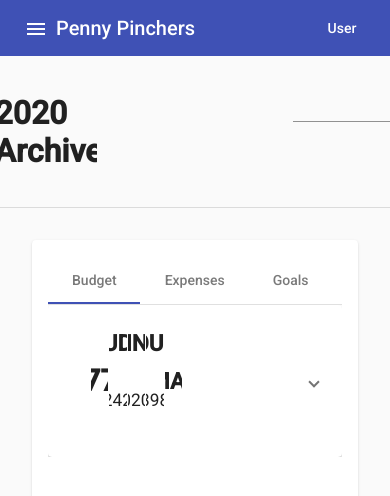
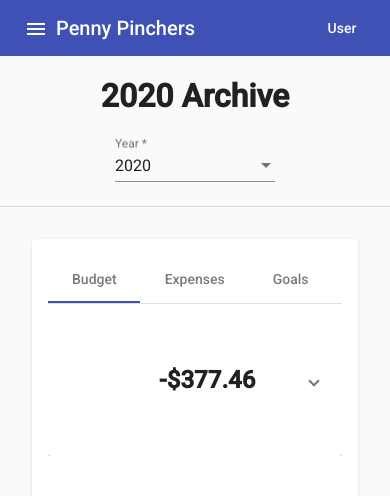
Before and after one commit to anngo14/PennyPinchers, an Angular app: page /archive in a window 390 px wide. Shown: the top 496 px of the page. Built offline with nearby package versions, Linux system fonts and the light colour scheme.

Commit message:
added media queries for budget tab of archive page

```diff
--- a/src/app/archive/archive.component.css
+++ b/src/app/archive/archive.component.css
@@ -1,10 +1,24 @@
 .archiveCard{
     margin: 2em;
     height: 55em;
-    width: 100%;
+}
+.headerContainer{
+    height: 150px;
+    display: flex;
+    flex-direction: row;
+    justify-content: space-between;
+    align-items: center;
+}
+.header{
+    margin-left: 8em;
+}
+.yearSelectContainer{
+    margin-right: 5em;
+    position: relative;
+    height: 100%;
 }
 .yearSelect{
-    margin-top: 2em;
+    margin-top: 1.5em;
     width: 20em;
 }
 .archiveContent{
@@ -23,22 +37,39 @@
     font-size: 62pt;
     color: #FFF864;
 }
-.archiveItem{
+.collapsedArchiveItem{
+    display: flex;
+    flex-direction: row;
+    align-items: center;
     width: 100%;
-    height: 152px;
+    height: 150px;
+}
+.arrow{
+    margin-left: 2em;
+    width: 5em;
+}
+.profitContainer{
+    width: 10em;
+    text-align: center;
+}
+.collapsedArchiveHeaderItem{
+    display: flex;
+    flex-direction: column;
+    align-items: center;
+    height: 100%;
+    width: 10em;
+}
+.monthContainer{
+    width: 10em;
+    text-align: center;
 }
 .budgetQuick{
-    position: absolute;
-    top: 0;
-    margin: 0;
-    margin-top: 0.5em;
     font-size: 13pt;
 }
 .budgetPieChartCard{
     height: 90%;
-    width: 90%;
+    width: 844px;
     margin: 1em;
-    margin-top: 2em;
 }
 .collapsedHeader{
     width: 300px;
@@ -104,16 +135,18 @@
     width: 8em;
 }
 .overviewBudgetContent{
-    width: 100%;
+    width: 872px;
     height: 490px;
-    margin: 1em;
 }
 #budgetPieChart{
     width: 100%;
     height: 100%;
 }
 .expandedBudgetCard{
-    height: 520px;
+    width: 1720px;
+    height: 500px;
+    display: flex;
+    flex-direction: row;
 }
 .expandedContent{
     height: 550px;
@@ -135,7 +168,7 @@
 }
 .goalList{
     padding: 1em;
-    width: 65%;
+    width: 1020px;
     height: 90%;
     overflow-y: auto;
     -ms-overflow-style: none;
@@ -169,3 +202,183 @@
 #goalProgressBar{
     width: 25em;
 }
+@media(max-width: 1900px){
+    .expandedBudgetCard{
+        width: 90%;
+        flex-direction: column;
+        justify-content: flex-start;
+        align-items: center;
+        overflow-y: auto;
+        overflow-x: hidden;
+    }
+    .budgetPieChartCard{
+        height: 490px;
+        width: 844px;
+    }
+    .goalList{
+        width: 75%;
+    }
+}
+@media(max-width: 1094px){
+    .budgetPieChartCard{
+        width: 600px;
+        height: 400px;
+    }
+    .overviewBudgetContent{
+        width: 85%;
+    }
+}
+@media(max-width: 980px){
+    .arrow{
+        margin-left: 0;
+    }
+    .collapsedArchiveHeaderItem{
+        width: 8em;
+    }
+    .collapsedHeader{
+        width: 5em;
+    }
+    .collapsedDescription{
+        width: 2em;
+    }
+}
+@media(max-width: 845px){
+    .yearSelect{
+        width: 10em;
+    }
+    .monthContainer{
+        text-align: left;
+    }
+}
+@media(max-width: 797px){
+    .collapsedArchiveHeaderItem{
+        width: 6em;
+    }
+    .budgetQuick{
+        font-size: 12pt;
+    }
+    .profitContainer{
+        width: 8em;
+    }
+    .profitContainer > h1{
+        font-size: 18pt;
+    }
+}
+@media(max-width: 675px){
+    .collapsedArchiveHeaderItem{
+        display: none;
+    }
+    .budgetPieChartCard{
+        width: 500px;
+        height: 320px;
+    }
+}
+@media(max-width: 640px){
+    .collapsedDescription2{
+        display: none;
+    }
+}
+@media(max-width: 600px){
+    .header{
+        margin-left: 2em;
+    }
+    .budgetPieChartCard{
+        width: 300px;
+        height: 200px;
+    }
+    .expandedHeader{
+        flex-direction: column;
+    }
+    .expandedHeader h2{
+        margin-right: 0;
+    }
+}
+@media(max-width: 550px){
+    .overviewBudgetListHeader{
+        font-size: 18pt;
+    }
+    .overviewBudgetListDescription{
+        font-size: 18pt;
+    }
+}
+@media(max-width: 490px){
+    .headerContainer{
+        flex-direction: column;
+        justify-content: center;
+        align-items: center;
+    }
+    .header{
+        margin-left: 0;
+    }
+    .yearSelect{
+        margin-top: 0;
+    }
+    .yearSelectContainer{
+        margin-right: 0;
+    }
+    .expandedBudgetCard{
+        width: 85%;
+    }
+    .overviewBudgetListHeader{
+        font-size: 14pt;
+    }
+    .overviewBudgetListDescription{
+        font-size: 14pt;
+    }
+    .collapsedHeader{
+        font-size: 18pt;
+    }
+    .collapsedDescription{
+        font-size: 12pt;
+    }
+    .unallocatedContainer{
+        display: flex;
+        flex-direction: column;
+        align-items: center;
+        justify-content: center;
+    }
+}
+@media(max-width: 450px){
+    .overviewBudgetListItem{
+        width: 10em;
+        padding-right: 1em;
+    }
+    .overviewBudgetContentContainer{
+        overflow-x: auto;
+    }
+    .collapsedHeader{
+        font-size: 14pt;
+    }
+
+}
+@media(max-width: 400px){
+    .monthContainer{
+        display: none;
+    }
+    .collapsedHeader{
+        width: 3em;
+    }
+}
+@media(max-width: 368px){
+    .expandedBudgetCard{
+        width: 80%;
+    }
+    .collapsedDescription{
+        display: none;
+    }
+}
+@media(max-width: 350px){
+    .arrow{
+        margin-left: -1em;
+    }
+    .profitContainer{
+        width: 6em;
+    }
+    .profitContainer > h1{
+        font-size: 14pt;
+    }
+    .budgetPieChartCard{
+        width: 250px;
+        height: 170px;
+    }
+}
--- a/src/app/archive/archive.component.html
+++ b/src/app/archive/archive.component.html
@@ -1,69 +1,62 @@
-<mat-grid-list cols="4" rowHeight="75px">
-    <mat-grid-tile rowspan='2'>
+<div class='headerContainer'>
+    <div class='header'>
         <h1>{{selectedYear}} Archive</h1>
-    </mat-grid-tile>
-    <mat-grid-tile colspan='2'></mat-grid-tile>
-    <mat-grid-tile>
-        <mat-form-field class="yearSelect">
+    </div>
+    <div class='yearSelectContainer'>
+        <mat-form-field class='yearSelect'>
             <mat-label>Year</mat-label>
-            <mat-select required [(value)]="selectedYear">
-                <mat-option *ngFor="let year of pastYears" [value]="year">{{year}}</mat-option>
+            <mat-select required [(value)]='selectedYear'>
+                <mat-option *ngFor='let year of pastYears' [value]='year'>{{year}}</mat-option>
             </mat-select>
         </mat-form-field>
-    </mat-grid-tile>
-    <mat-grid-tile colspan='3'></mat-grid-tile>
-  </mat-grid-list>
+    </div>
+</div>
 <mat-divider></mat-divider>
-<mat-grid-list cols='1' rowHeight='61em'>
-    <mat-grid-tile>
-        <mat-card class="archiveCard">
+<mat-card class='archiveCard'>
     <mat-tab-group>
         <mat-tab label='Budget'>
             <mat-accordion>
                 <mat-expansion-panel>
                     <mat-expansion-panel-header collapsedHeight="152px" expandedHeight="152px">
                         <mat-panel-title>
-                                    <div class='archiveItem'>
-                                        <mat-grid-list cols='12' rowHeight='75px'>
-                                            <mat-grid-tile rowspan='2'>
+                            <div class='collapsedArchiveItem'>
                                 <div class='arrow'>
                                     <mat-icon *ngIf="budgetProfit > 0; else secondCheck" id='positiveTrend'>keyboard_arrow_up</mat-icon>
                                     <ng-template #secondCheck><mat-icon *ngIf="budgetProfit < 0; else thirdCheck" id='negativeTrend'>keyboard_arrow_down</mat-icon></ng-template>
                                     <ng-template #thirdCheck><mat-icon id='noTrend'>remove</mat-icon></ng-template>
                                 </div>
-                                            </mat-grid-tile>
-                                            <mat-grid-tile rowspan='2'>
+                                <div class='profitContainer'>
                                     <h1>{{budgetProfit | currency}}</h1>
-                                            </mat-grid-tile>
-                                            <mat-grid-tile rowspan='1'>
+                                </div>
+                                <div class='collapsedArchiveHeaderItem'>
                                     <h2>BUDG</h2>
-                                            </mat-grid-tile>
-                                            <mat-grid-tile><h2>IN</h2></mat-grid-tile>
-                                            <mat-grid-tile><h2>OUT</h2></mat-grid-tile>
-                                            <mat-grid-tile rowspan='2'>
+                                    <p class='budgetQuick'>{{budgetAmount | currency}}</p>
+                                </div>
+                                <div class='collapsedArchiveHeaderItem'>
+                                    <h2>IN</h2>
+                                    <p class='budgetQuick'>{{budgetIncome | currency}}</p>
+                                </div>
+                                <div class='collapsedArchiveHeaderItem'>
+                                    <h2>OUT</h2>
+                                    <p class='budgetQuick'>{{budgetOut | currency}}</p>
+                                </div>
+                                <div class='monthContainer'>
                                     <h2>{{budgetMonth}}</h2>
-                                            </mat-grid-tile>
-                                            <mat-grid-tile colspan='6' rowspan='2'></mat-grid-tile>
-                                            <mat-grid-tile><p class='budgetQuick'>{{budgetAmount | currency}}</p></mat-grid-tile>
-                                            <mat-grid-tile><p class='budgetQuick'>{{budgetIncome | currency}}</p></mat-grid-tile>
-                                            <mat-grid-tile><p class='budgetQuick'>{{budgetOut | currency}}</p></mat-grid-tile>
-                                        </mat-grid-list>
+                                </div>
                             </div>
                         </mat-panel-title>
                     </mat-expansion-panel-header>
                 <!--Expanded Content-->
                 <div class='expandedContent'>
+                    <mat-grid-list cols='1' rowHeight='550px'>
+                        <mat-grid-tile>
                             <mat-card class='expandedBudgetCard'>
-                                <mat-grid-list cols='3' rowHeight="520px">
-                                    <mat-grid-tile>
                                 <mat-card class='budgetPieChartCard'>
-                                            <canvas #budgetPieChart id='budgetPieChart' width="600px" height="520px"></canvas>
+                                    <canvas #budgetPieChart id='budgetPieChart' width="800px" height="500px"></canvas>
                                 </mat-card>
-                                    </mat-grid-tile>
-                                    <mat-grid-tile colspan='2'>
                                 <div class='overviewBudgetContent'>
                                     <mat-accordion>
-                                                <mat-expansion-panel (opened)='drawDetailedPie(0)' (closed)='drawOriginalPie()'>
+                                        <mat-expansion-panel (opened)='drawDetailedPie(0)' (closed)='drawOriginalPie()' class='overviewBudgetContentContainer'>
                                             <mat-expansion-panel-header collapsedHeight='75px' expandedHeight='75px'>
                                                 <mat-panel-title>
                                                     <div class='collapsedItem'>
@@ -81,7 +74,7 @@
                                             </mat-expansion-panel-header>
                                             <div class='expandedHeader'>
                                                 <h2>Categories</h2>
-                                                        <div class='unalloctedContainer'>
+                                                <div class='unallocatedContainer'>
                                                     <span id='unallocatedHeading'>Unallocated: &nbsp;</span>
                                                     <span id='unallocatedAmt'>{{needsUnallocated | currency}}</span>
                                                 </div>
@@ -99,7 +92,7 @@
                                                 </mat-list-item>
                                             </mat-list>
                                         </mat-expansion-panel>
-                                                <mat-expansion-panel (opened)='drawDetailedPie(1)' (closed)='drawOriginalPie()'>
+                                        <mat-expansion-panel (opened)='drawDetailedPie(1)' (closed)='drawOriginalPie()' class='overviewBudgetContentContainer'>
                                             <mat-expansion-panel-header collapsedHeight='75px' expandedHeight='75px'>
                                                 <mat-panel-title>
                                                     <div class='collapsedItem'>
@@ -117,7 +110,7 @@
                                             </mat-expansion-panel-header>
                                             <div class='expandedHeader'>
                                                 <h2>Categories</h2>
-                                                        <div class='unalloctedContainer'>
+                                                <div class='unallocatedContainer'>
                                                     <span id='unallocatedHeading'>Unallocated: &nbsp;</span>
                                                     <span id='unallocatedAmt'>{{wantsUnallocated | currency}}</span>
                                                 </div>
@@ -135,7 +128,7 @@
                                                 </mat-list-item>
                                             </mat-list>
                                         </mat-expansion-panel>
-                                                <mat-expansion-panel (opened)='drawDetailedPie(2)' (closed)='drawOriginalPie()'>
+                                        <mat-expansion-panel (opened)='drawDetailedPie(2)' (closed)='drawOriginalPie()' class='overviewBudgetContentContainer'>
                                             <mat-expansion-panel-header collapsedHeight='75px' expandedHeight='75px'>
                                                 <mat-panel-title>
                                                     <div class='collapsedItem'>
@@ -153,7 +146,7 @@
                                             </mat-expansion-panel-header>
                                             <div class='expandedHeader'>
                                                 <h2>Categories</h2>
-                                                        <div class='unalloctedContainer'>
+                                                <div class='unallocatedContainer'>
                                                     <span id='unallocatedHeading'>Unallocated: &nbsp;</span>
                                                     <span id='unallocatedAmt'>{{savingUnallocated | currency}}</span>
                                                 </div>
@@ -188,9 +181,6 @@
                                             </mat-expansion-panel-header>
                                             <div class='expandedHeader'>
                                                 <h2>Categories</h2>
-                                                        <mat-chip-list>
-                                                            <mat-chip (click)='openUncategorizedDialog()'>Add a New Uncategorized Category +</mat-chip>
-                                                        </mat-chip-list>
                                             </div>
                                             <mat-list>
                                                 <mat-list-item *ngFor='let c of BudgetObject.categories[3].items'>
@@ -208,9 +198,9 @@
                                         </mat-expansion-panel>
                                     </mat-accordion>
                                 </div>
+                            </mat-card>
                         </mat-grid-tile>
                     </mat-grid-list>
-                            </mat-card>
                 </div>
                 </mat-expansion-panel>
             </mat-accordion>
@@ -220,38 +210,37 @@
                 <mat-expansion-panel >
                     <mat-expansion-panel-header collapsedHeight="152px" expandedHeight="152px">
                         <mat-panel-title>
-                                    <div class='archiveItem'>
-                                        <mat-grid-list cols='12' rowHeight='75px'>
-                                            <mat-grid-tile rowspan='2'>
+                            <div class='collapsedArchiveItem'>
                                 <div class='arrow'>
-                                                    <mat-icon *ngIf='spendingProfit > 0; else secondCheck2' id='positiveTrend'>keyboard_arrow_up</mat-icon>
-                                                    <ng-template #secondCheck2><mat-icon *ngIf='spendingProfit < 0; else thirdCheck2' id='negativeTrend'>keyboard_arrow_down</mat-icon></ng-template>
-                                                    <ng-template #thirdCheck2><mat-icon id='noTrend'>remove</mat-icon></ng-template>
+                                    <mat-icon *ngIf="budgetProfit > 0; else secondCheck" id='positiveTrend'>keyboard_arrow_up</mat-icon>
+                                    <ng-template #secondCheck><mat-icon *ngIf="budgetProfit < 0; else thirdCheck" id='negativeTrend'>keyboard_arrow_down</mat-icon></ng-template>
+                                    <ng-template #thirdCheck><mat-icon id='noTrend'>remove</mat-icon></ng-template>
                                 </div>
-                                            </mat-grid-tile>
-                                            <mat-grid-tile rowspan='2'>
-                                                <h1>{{spendingProfit | currency}}</h1>
-                                            </mat-grid-tile>
-                                            <mat-grid-tile rowspan='1'>
+                                <div class='profitContainer'>
+                                    <h1>{{budgetProfit | currency}}</h1>
+                                </div>
+                                <div class='collapsedArchiveHeaderItem'>
                                     <h2>BUDG</h2>
-                                            </mat-grid-tile>
-                                            <mat-grid-tile><h2>IN</h2></mat-grid-tile>
-                                            <mat-grid-tile><h2>OUT</h2></mat-grid-tile>
-                                            <mat-grid-tile rowspan='2'>
-                                                <h2>{{spendingMonth}}</h2>
-                                            </mat-grid-tile>
-                                            <mat-grid-tile colspan='6' rowspan='2'></mat-grid-tile>
-                                            <mat-grid-tile><p class='budgetQuick'>{{spendingAmount | currency}}</p></mat-grid-tile>
-                                            <mat-grid-tile><p class='budgetQuick'>{{spendingIncome | currency}}</p></mat-grid-tile>
-                                            <mat-grid-tile><p class='budgetQuick'>{{spendingOut | currency}}</p></mat-grid-tile>
-                                        </mat-grid-list>
+                                    <p class='budgetQuick'>{{budgetAmount | currency}}</p>
+                                </div>
+                                <div class='collapsedArchiveHeaderItem'>
+                                    <h2>IN</h2>
+                                    <p class='budgetQuick'>{{budgetIncome | currency}}</p>
+                                </div>
+                                <div class='collapsedArchiveHeaderItem'>
+                                    <h2>OUT</h2>
+                                    <p class='budgetQuick'>{{budgetOut | currency}}</p>
+                                </div>
+                                <div class='monthContainer'>
+                                    <h2>{{budgetMonth}}</h2>
+                                </div>
                             </div>
                         </mat-panel-title>
                     </mat-expansion-panel-header>
                     <!-- Expanded Content -->
+                    <mat-grid-list cols='1' rowHeight='550px'>
+                        <mat-grid-tile>
                             <mat-card class='expandedBudgetCard'>
-                                <mat-grid-list cols='2' rowHeight='520px'>
-                                    <mat-grid-tile>
                                 <div id='expenseList'>
                                     <mat-accordion>
                                         <mat-expansion-panel *ngFor='let c of ExpenseObject.items' class='collapsedListItem'>
@@ -295,14 +284,12 @@
                                         </mat-expansion-panel>
                                     </mat-accordion>
                                 </div>
-                                    </mat-grid-tile>
-                                    <mat-grid-tile>
                                 <mat-card class='expenseBarGraphCard'>
-                                            <canvas #expenseBarChart id='expenseBarChart' width="1100px" height="750px"></canvas>
+                                    <canvas #expenseBarChart id='expenseBarChart' width="1400px" height="750px"></canvas>
+                                </mat-card>
                             </mat-card>
                         </mat-grid-tile>
                     </mat-grid-list>
-                            </mat-card>
                 </mat-expansion-panel>
             </mat-accordion>
         </mat-tab>
@@ -311,34 +298,35 @@
                 <mat-expansion-panel >
                     <mat-expansion-panel-header collapsedHeight="152px" expandedHeight="152px">
                         <mat-panel-title>
-                                    <div class='archiveItem'>
-                                        <mat-grid-list cols='12' rowHeight='75px'>
-                                            <mat-grid-tile rowspan='2'>
+                            <div class='collapsedArchiveItem'>
                                 <div class='arrow'>
-                                                    <mat-icon *ngIf='goalProfit > 0; else secondCheck3' id='positiveTrend'>keyboard_arrow_up</mat-icon>
-                                                    <ng-template #secondCheck3><mat-icon *ngIf='goalProfit < 0; else thirdCheck3' id='negativeTrend'>keyboard_arrow_down</mat-icon></ng-template>
-                                                    <ng-template #thirdCheck3><mat-icon id='noTrend'>remove</mat-icon></ng-template>
+                                    <mat-icon *ngIf="budgetProfit > 0; else secondCheck" id='positiveTrend'>keyboard_arrow_up</mat-icon>
+                                    <ng-template #secondCheck><mat-icon *ngIf="budgetProfit < 0; else thirdCheck" id='negativeTrend'>keyboard_arrow_down</mat-icon></ng-template>
+                                    <ng-template #thirdCheck><mat-icon id='noTrend'>remove</mat-icon></ng-template>
                                 </div>
-                                            </mat-grid-tile>
-                                            <mat-grid-tile rowspan='2'>
-                                                <h1>{{goalProfit | currency}}</h1>
-                                            </mat-grid-tile>
-                                            <mat-grid-tile><h2>IN</h2></mat-grid-tile>
-                                            <mat-grid-tile><h2>OUT</h2></mat-grid-tile>
-                                            <mat-grid-tile rowspan='2'>
-                                                <h2>{{goalMonth}}</h2>
-                                            </mat-grid-tile>
-                                            <mat-grid-tile colspan='5' rowspan='2'></mat-grid-tile>
-                                            <mat-grid-tile><p class='budgetQuick'>{{goalIncome | currency}}</p></mat-grid-tile>
-                                            <mat-grid-tile><p class='budgetQuick'>{{goalOut | currency}}</p></mat-grid-tile>
-                                            <mat-grid-tile><p class='budgetQuick'>{{goal | currency}}</p></mat-grid-tile>
-                                            <mat-grid-tile><p class='budgetQuick'>{{goalPercentage | percent}}</p></mat-grid-tile>
-                                        </mat-grid-list>
+                                <div class='profitContainer'>
+                                    <h1>{{budgetProfit | currency}}</h1>
+                                </div>
+                                <div class='collapsedArchiveHeaderItem'>
+                                    <h2>BUDG</h2>
+                                    <p class='budgetQuick'>{{budgetAmount | currency}}</p>
+                                </div>
+                                <div class='collapsedArchiveHeaderItem'>
+                                    <h2>IN</h2>
+                                    <p class='budgetQuick'>{{budgetIncome | currency}}</p>
+                                </div>
+                                <div class='collapsedArchiveHeaderItem'>
+                                    <h2>OUT</h2>
+                                    <p class='budgetQuick'>{{budgetOut | currency}}</p>
+                                </div>
+                                <div class='monthContainer'>
+                                    <h2>{{budgetMonth}}</h2>
+                                </div>
                             </div>
                         </mat-panel-title>
                     </mat-expansion-panel-header>
                     <!-- Expanded Content -->
-                            <mat-card class='expandedBudgetCard'>
+                    <mat-card class='expandedGoalCard'>
                         <mat-grid-list cols='1' rowHeight='520px'>
                             <mat-grid-tile>
                                 <div class='goalList'>
@@ -391,6 +379,4 @@
         </mat-tab>
     </mat-tab-group>
 </mat-card>
-    </mat-grid-tile>
-</mat-grid-list>
 <div style="height: 10em"></div>
```
Also changed, not shown: src/app/archive/archive.component.ts (+6 -6 lines). Lines whose indentation alone changed are shown as unchanged.
